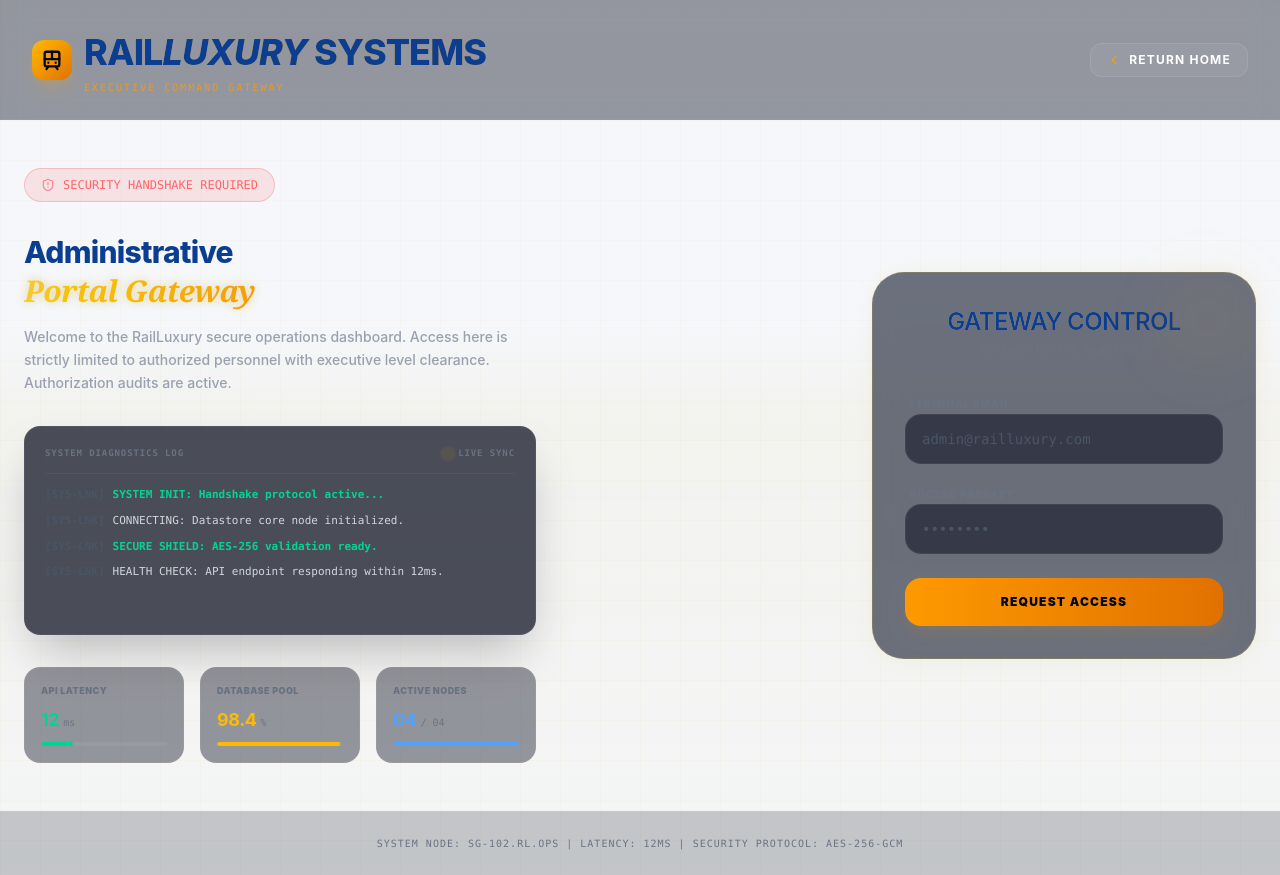
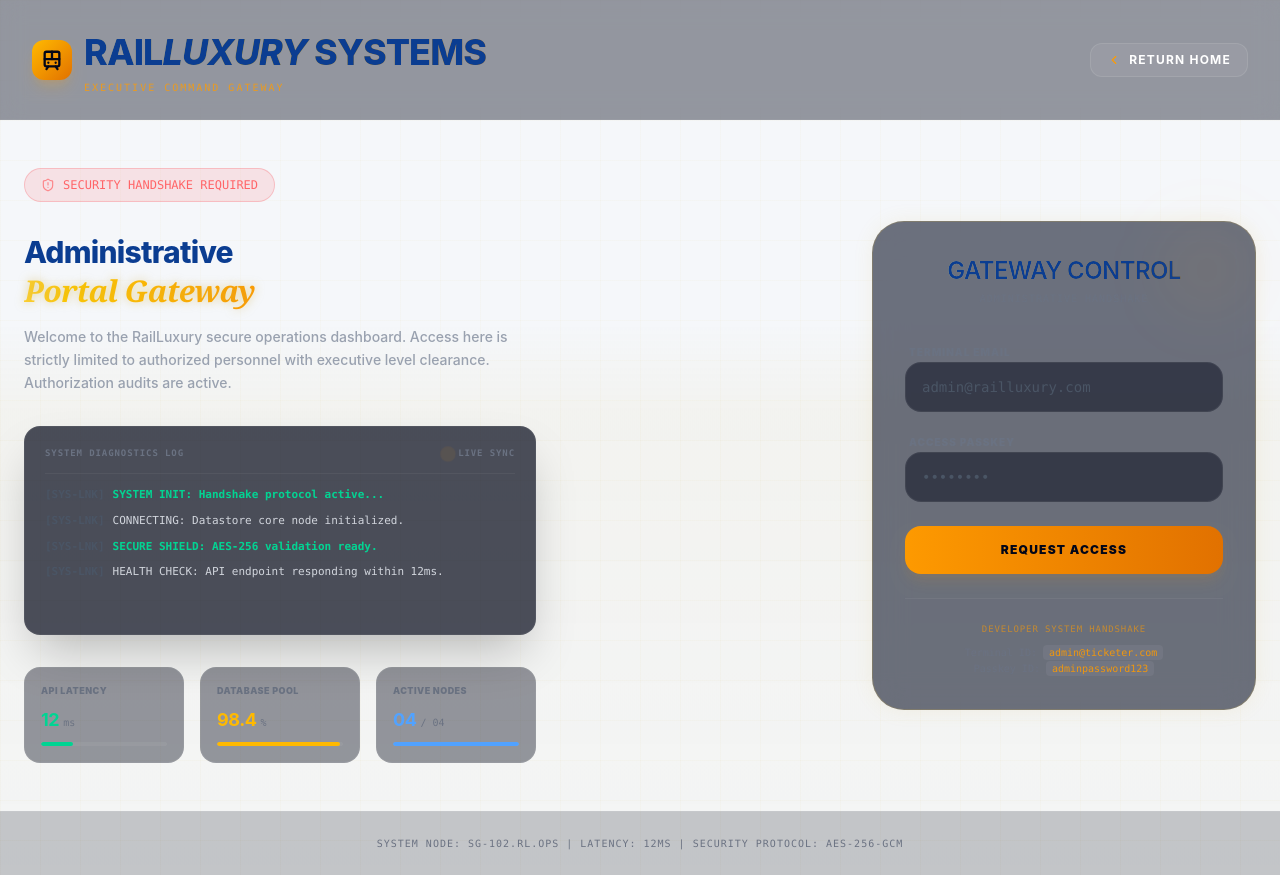
Before and after one commit to HEMANATH-AFK/railluxury, a React (Vite) app in the folder frontend/: page /admin/login in a window 1280 px wide. Built offline with nearby package versions, Linux system fonts and the light colour scheme.

Commit message:
feat(admin): add developer handshake credentials helper on login card

```diff
--- a/frontend/src/pages/AdminLanding.jsx
+++ b/frontend/src/pages/AdminLanding.jsx
@@ -214,6 +214,14 @@ const AdminLanding = () => {
                 )}
               </button>
             </form>
+
+            <div className="mt-6 pt-6 border-t border-white/5 text-center">
+              <span className="text-[9px] font-mono text-amber-500/60 uppercase tracking-widest block mb-2">DEVELOPER SYSTEM HANDSHAKE</span>
+              <p className="text-[10px] text-gray-500 font-mono leading-relaxed">
+                Terminal ID: <code className="text-amber-500/90 bg-white/5 px-1.5 py-0.5 rounded font-mono">admin@ticketer.com</code> <br />
+                Passkey ID: <code className="text-amber-500/90 bg-white/5 px-1.5 py-0.5 rounded font-mono">adminpassword123</code>
+              </p>
+            </div>
           </div>
         </div>
       </main>
```
